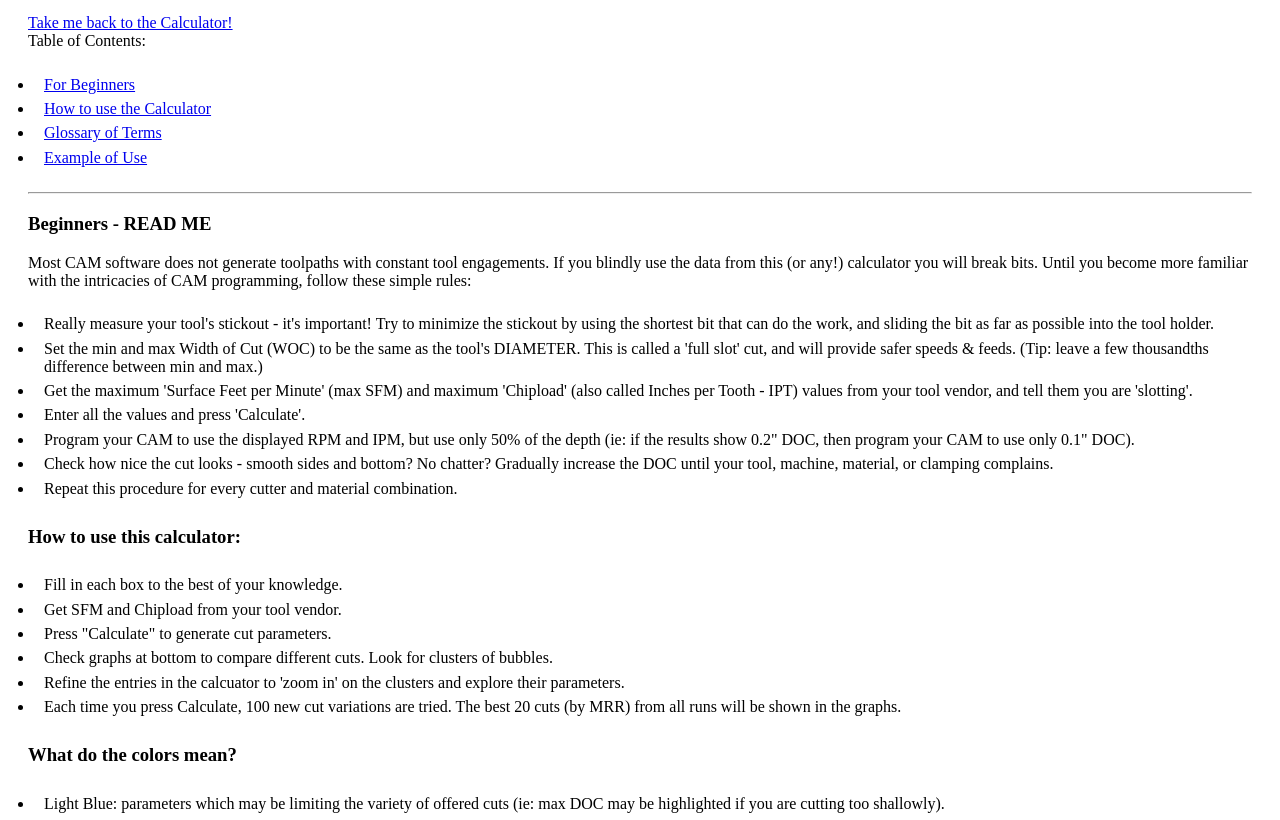
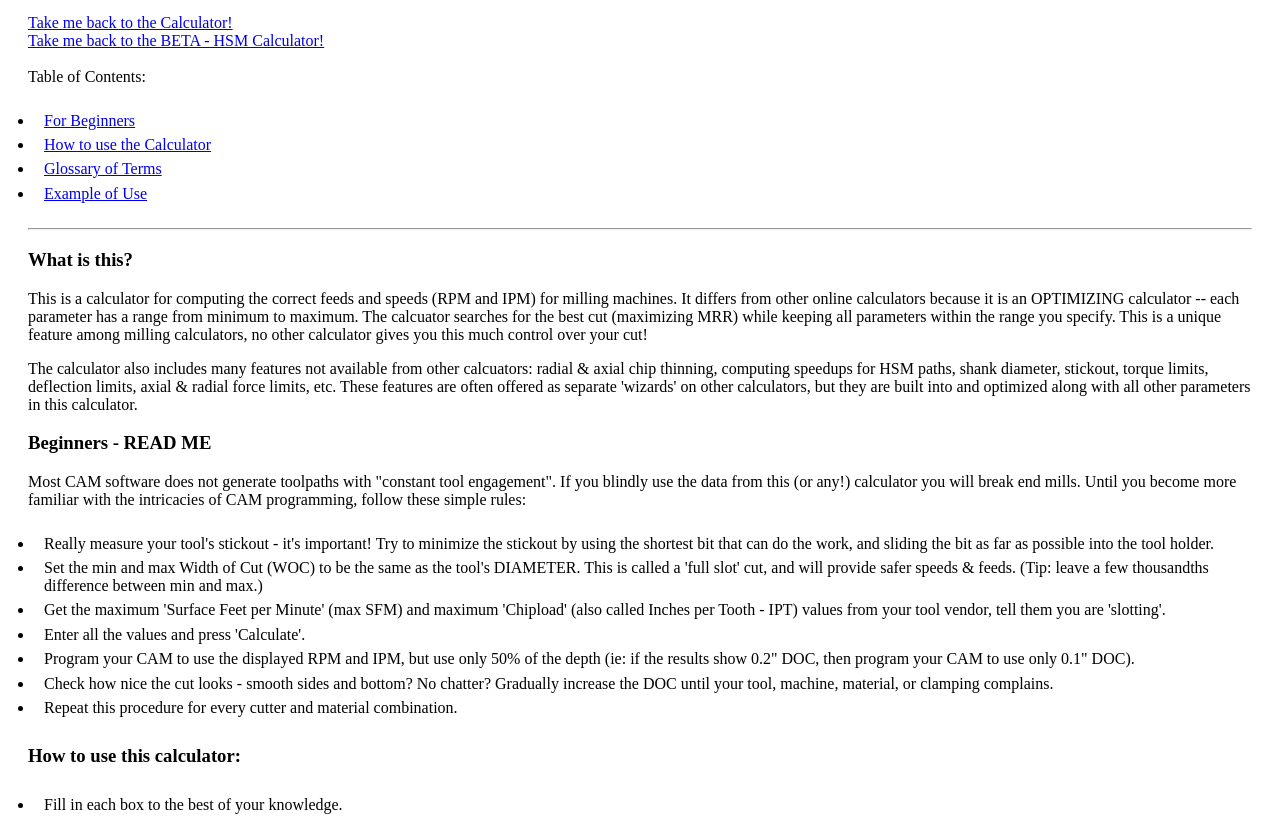
Before and after one commit to brturn/feeds-and-speeds, a plain HTML site: page instructions.html in a window 1280 px wide. Shown: the part 105-925 px from the top of the page. Drawn offline with Linux system fonts and the light colour scheme.

Commit message:
Updated instructions, landing page points to BETA calculator, added new BETA calculator.

```diff
--- a/instructions.html
+++ b/instructions.html
@@ -66,7 +66,8 @@
         </form>
 
         <p>
-	<a href="http://brturn.github.io/feeds-and-speeds">Take me back to the Calculator!</a>
+	<a href="http://brturn.github.io/feeds-and-speeds">Take me back to the Calculator!</a><br/>
+    <a href="http://brturn.github.io/feeds-and-speeds/beta.html">Take me back to the BETA - HSM Calculator!</a> <br/>
 	<br/>
 	Table of Contents:
         <ul>
@@ -78,13 +79,16 @@
 	</p>
 
 		<hr>
+        <h3>What is this?</h3>
+        <p>This is a calculator for computing the correct feeds and speeds (RPM and IPM) for milling machines.  It differs from other online calculators because it is an OPTIMIZING calculator -- each parameter has a range from minimum to maximum.  The calcuator searches for the best cut (maximizing MRR) while keeping all parameters within the range you specify.  This is a unique feature among milling calculators, no other calculator gives you this much control over your cut!</p>
+        <p>The calculator also includes many features not available from other calcuators: radial &amp; axial chip thinning, computing speedups for HSM paths, shank diameter, stickout, torque limits, deflection limits, axial &amp; radial force limits, etc.  These features are often offered as separate 'wizards' on other calculators, but they are built into and optimized along with all other parameters in this calculator.</p>
 
         <h3 id="beginner">Beginners - READ ME</h3>
-        Most CAM software does not generate toolpaths with constant tool engagements.  If you blindly use the data from this (or any!) calculator you will break bits.  Until you become more familiar with the intricacies of CAM programming, follow these simple rules:
+        Most CAM software does not generate toolpaths with "constant tool engagement".  If you blindly use the data from this (or any!) calculator you will break end mills.  Until you become more familiar with the intricacies of CAM programming, follow these simple rules:
         <ul>
             <li>Really measure your tool's stickout - it's important!  Try to minimize the stickout by using the shortest bit that can do the work, and sliding the bit as far as possible into the tool holder.</li>
             <li>Set the min and max Width of Cut (WOC) to be the same as the tool's DIAMETER. This is called a 'full slot' cut, and will provide safer speeds &amp; feeds. (Tip: leave a few thousandths difference between min and max.)</li>
-            <li>Get the maximum 'Surface Feet per Minute' (max SFM) and maximum 'Chipload' (also called Inches per Tooth - IPT) values from your tool vendor, and tell them you are 'slotting'.</li>
+            <li>Get the maximum 'Surface Feet per Minute' (max SFM) and maximum 'Chipload' (also called Inches per Tooth - IPT) values from your tool vendor, tell them you are 'slotting'.</li>
             <li>Enter all the values and press 'Calculate'.</li>
             <li>Program your CAM to use the displayed RPM and IPM, but use only 50% of the depth (ie: if the results show 0.2" DOC, then program your CAM to use only 0.1" DOC).</li>
             <li>Check how nice the cut looks - smooth sides and bottom?  No chatter?  Gradually increase the DOC until your tool, machine, material, or clamping complains.</li>
@@ -96,14 +100,13 @@
 	    	<li>Fill in each box to the best of your knowledge.</li>
 		    <li>Get SFM and Chipload from your tool vendor.</li>
 		    <li>Press "Calculate" to generate cut parameters.</li>
-		    <li>Check graphs at bottom to compare different cuts. Look for clusters of bubbles.</li>
-		    <li>Refine the entries in the calcuator to 'zoom in' on the clusters and explore their parameters.</li>
-            <li>Each time you press Calculate, 100 new cut variations are tried.  The best 20 cuts (by MRR) from all runs will be shown in the graphs.</li>
+            <li>Each time you press Calculate, 100 new cut variations are tried.  The best cut (by MRR) from all runs will be shown in the results.</li>
+            <li>Test the cut using lower engagement than the calculator suggests, gradually increasing engagement as you prove out the cut.</li>
+            <li>If the machine, cutter, material, or clamping is inadequate to meet the calculated values, adjust the inputs to allow for reduced cutting pressures; try reducing SFM, deflection, torque, HP, etc. and re-computing the feeds and speeds.</li>
 		</ul>
 
 	    <h3>What do the colors mean?</h3>
 	    <ul>
-			<li>Light Blue: parameters which may be limiting the variety of offered cuts (ie: max DOC may be highlighted if you are cutting too shallowly).</li>
 	    	<li>Orange: the highlighted parameters are near their range limits.</li>
 	    	<li>Pink/Red input field: The input is invalid, or min = max (leave a few thou between min and max).</li>
             <li>Pink/Red results: the cut optimizer failed -- DO NOT USE the displayed cut parameters.</li>
@@ -144,7 +147,7 @@
 	    </ul>
 
         <h3 id="example">Can you walk me through an example?</h3>
-        <b>Sure!</b>
+        <b>Sure! [NOTE: This was for an older version of the calculator without the optimizer]</b>
         <ul>
             <li>I own a Tormach 770 milling machine.</li>
             <li>I bought a bunch of HTC Tool's double-ended 3/8" HSS 3-Flute cutters to use for roughing 6061-T6 Aluminum.</li>
@@ -153,18 +156,18 @@
         <ul>
             <li>The Tormach 770 is: 1 HP, 525-10350 RPM for the high speed range, max 135 IPM.</li>
             <li>Peak Torque RPM: 5020  (WHY: Motors like mine generate their peak torque at their 'native' drive frequency.  I look on the motor housing to see this one is rated for 60 Hz power.  Due to pulleys, the Tormach's spindle doesn't drive the motor in 1:1 ratio with the commanded speed, so the RPM listed on the motor housing is not useful.  Instead, I commanded the speed of the motor using Mach 3 then read the display of the VFD to see what Hz it was generating.  At a commanded speed of 5020 RPM, the VFD generated 60 Hz, so this is the value I use for "Peak Torque RPM."  I only have to test this once for this machine. It won't change unless the drive chain is modified.)</li>
-            <li>The tool is HSS (27x10^6 PSI), 0.375" diameter, 3-teeth, with a Helix angle of approximately 30-degrees (by sight).</li>
+            <li>The tool is HSS (27x10^6 PSI), 0.375" diameter, 3-teeth, with a Helix angle of approximately 30-degrees (estimated by eye).</li>
             <li>Stickout: I mounted the tool in the tool holder and slid it as far in as I felt comfortable, which left 0.9" of the tool sticking out.</li>
             <li>Material: Aluminum (which selects Unit Power, SFM and Chipload automatically).</li>
-            <li>I'm using these end mills for slotting, so I set WOC to 0.375".  (TIP: Sometimes it's hard to read the graphs when the bubbles are all on top of each other.  To ease this, leave a few thousandths between the min and max of any value.  In this case I entered min WOC 0.373" and max WOC of 0.375".)</li>
+            <li>I'm using these end mills for slotting, so I set WOC to 0.375".  (TIP: The optimizer works best when there is a range to search, leave a few thousandths between the min and max of any value.  In this case I entered min WOC 0.373" and max WOC of 0.375".)</li>
             <li>For the DOC I left things wide open: 0.01" - 0.75" (The max was chosen because these cutters only have 0.75" of sharpened flute.)</li>
             <li>I left maximum Deflection at its default of 0.001".  For a finish cut I might lower it to 0.0005 or less.</li>
-            <li>Finally, since this is a full-slot cut, there will not be any issues with the cutter suddenly slamming into a corner of a pocket, so I select only 5% reserve HP and Torque.  Adaptive roughing remains off because this toolpath will not be generated using my CAM's adaptive roughing strategy.</li>
+            <li>Finally, since this is a full-slot cut, there will not be any issues with the cutter suddenly slamming into a corner of a pocket, I chose not to de-rate the HP or torque.  HSM remains off because this toolpath will not be generated using my CAM's adaptive roughing strategy.</li>
         </ul>
 
         <b>Ok!  Those are my parameters; I only had to find one value by measuring the stickout.</b>
         <ul>
-            <li>I hit Calculate once and scroll down to view the graphs.</li>
+            <li>I hit Calculate once and scroll down to view the results.</li>
             <li>The 'heat map' of the graph spans MRR rates from 2.71 up to 3.3 MRR.  That's a pretty wide range and I want to be heavy roughing (high MRR), so I press Calculate a few more times to gather more results.  The low-end MRR climbs up to 3.31 while the high end creeps up to 3.39.  A few more button presses and it narrows to 3.31-3.39, which tells me it has collected essentially all of the highest-MRR cuts for this set of parameters.</li>
             <li>A quick scan of the graph tells me that the bubbles are clustered at low-DOC values, and only a few points are deeper than 0.4".  This suggests I should focus the search at shallower depths.</li>
             <li>I change the max DOC to 0.4" and press Calculate a few times.</li>
```
Also changed, not shown: beta.html (+4 -1 lines), 1 other file.
